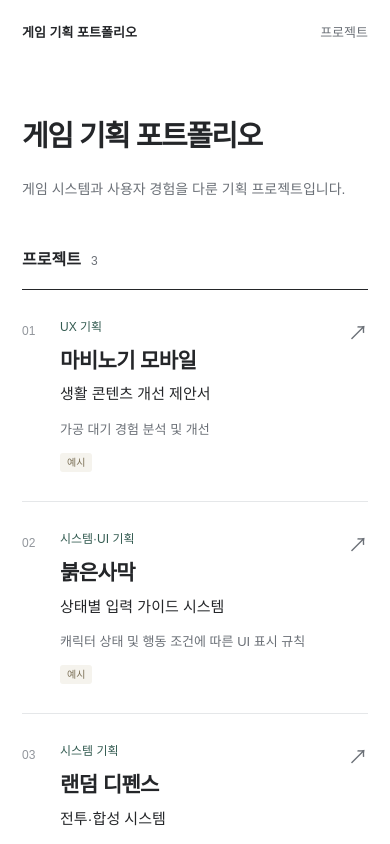
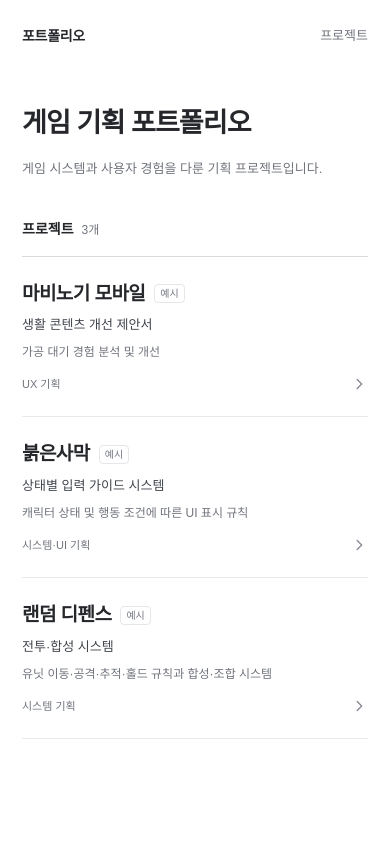
Before and after one commit to yuhaechan/game-portfolio, a Next.js app: page / in a window 390 px wide. Shown: the top 844 px of the page. Built offline with nearby package versions, Linux system fonts and the light colour scheme.

Commit message:
Update published portfolio

```diff
--- a/src/app/globals.css
+++ b/src/app/globals.css
@@ -1,64 +1,87 @@
 @import "tailwindcss";
 
-:root { --background:#fff; --text:#242629; --muted:#6b7077; --line:#e5e7e9; --accent:#345c52; }
+:root { --background:#fff; --text:#25272b; --muted:#70747c; --line:#e9eaed; --accent:#343b47; }
 * { box-sizing:border-box; }
-html { scroll-behavior:smooth; scroll-padding-top:30px; }
+html { scroll-behavior:smooth; scroll-padding-top:28px; }
 body { margin:0; background:var(--background); color:var(--text); font-family:Arial,"Malgun Gothic",sans-serif; -webkit-font-smoothing:antialiased; }
 a { color:inherit; text-decoration:none; }
 button { cursor:pointer; font:inherit; }
 a:focus-visible,button:focus-visible { outline:2px solid var(--accent); outline-offset:5px; }
-.skip-link { position:fixed; top:10px; left:20px; padding:10px 16px; background:#222; color:white; z-index:20; transform:translateY(-150%); }
+.skip-link { position:fixed; top:10px; left:20px; padding:10px 16px; background:#25272b; color:white; z-index:20; transform:translateY(-150%); }
 .skip-link:focus { transform:translateY(0); }
-.site-header { max-width:1060px; margin:auto; padding:28px 30px; display:flex; align-items:center; justify-content:space-between; gap:25px; font-size:14px; font-weight:600; }
-.header-link { color:var(--muted); font-size:13px; font-weight:400; }
-.header-link:hover,.back-link:hover { color:var(--text); text-decoration:underline; }
-.portfolio-main { max-width:1000px; margin:0 auto; padding:0 30px 70px; min-height:calc(100svh - 175px); }
-.intro { padding:78px 0 65px; }
-.intro h1 { font-size:clamp(28px,4vw,42px); font-weight:600; line-height:1.4; letter-spacing:-1.5px; margin:0 0 20px; word-break:keep-all; }
-.intro p { color:var(--muted); max-width:640px; font-size:15px; line-height:1.9; margin:0; white-space:pre-wrap; word-break:keep-all; overflow-wrap:anywhere; }
-.intro .author { color:var(--text); margin:0 0 10px; }
-.section-title { border-bottom:1px solid var(--text); padding:0 0 17px; display:flex; gap:10px; align-items:baseline; }
-.section-title h2 { font-size:16px; font-weight:600; margin:0; }
-.section-title span { font-size:12px; color:var(--muted); }
-.project-card { display:flex; align-items:flex-start; gap:28px; padding:34px 4px; border-bottom:1px solid var(--line); }
-.project-card:hover h3 { text-decoration:underline; text-underline-offset:5px; }
-.project-number { font-size:12px; color:#92969c; min-width:24px; padding-top:4px; }
+.site-header { max-width:960px; min-height:88px; margin:0 auto; padding:24px 32px; display:flex; align-items:center; justify-content:space-between; gap:24px; }
+.site-brand { font-size:14px; font-weight:600; letter-spacing:-.3px; }
+.header-link { color:var(--muted); font-size:13px; padding:8px 0; }
+.header-link:hover,.back-link:hover { color:var(--text); text-decoration:underline; text-underline-offset:4px; }
+.portfolio-main { max-width:960px; margin:0 auto; padding:0 32px 88px; }
+.intro { padding:48px 0 52px; }
+.intro h1 { font-size:clamp(27px,3.4vw,34px); font-weight:600; line-height:1.45; letter-spacing:-1.2px; margin:0 0 14px; word-break:keep-all; }
+.intro p { color:var(--muted); max-width:660px; font-size:14px; line-height:1.8; margin:0; white-space:pre-wrap; word-break:keep-all; overflow-wrap:anywhere; }
+.intro .author { color:var(--text); font-size:14px; margin-bottom:8px; }
+.section-title { display:flex; align-items:baseline; gap:8px; padding:0 0 16px; border-bottom:1px solid #d8dade; }
+.section-title h2 { font-size:14px; font-weight:600; margin:0; }
+.section-title span { color:var(--muted); font-size:12px; }
+.project-card { display:flex; align-items:center; gap:24px; padding:26px 0; border-bottom:1px solid var(--line); }
+.project-card:hover { background:#fafbfc; }
 .project-card-copy { flex:1; min-width:0; }
-.category { color:var(--accent); font-size:12px; margin:0 0 9px; }
-.project-card h3 { margin:0 0 7px; font-size:23px; letter-spacing:-.6px; font-weight:600; line-height:1.5; }
-.card-subtitle { font-size:15px; margin:0 0 12px; }
-.card-summary { font-size:13px; color:var(--muted); line-height:1.8; margin:0; overflow-wrap:anywhere; }
-.card-arrow { font-size:20px; color:var(--muted); }
-.example-label { display:inline-block; color:#7b7057; background:#f5f3ed; border-radius:3px; padding:2px 7px; font-size:10px; margin-top:12px; }
-.project-thumbnail { width:180px; height:115px; object-fit:cover; border-radius:3px; }
-.site-footer { max-width:1000px; margin:auto; padding:26px 30px; border-top:1px solid var(--line); color:#80858b; font-size:11px; }
-.back-link { display:inline-block; color:var(--muted); font-size:13px; margin-top:25px; }
-.detail-heading { margin:45px 0 30px; }
-.detail-heading h1 { font-size:clamp(29px,4vw,40px); letter-spacing:-1.3px; line-height:1.4; margin:0 0 12px; font-weight:600; }
-.subtitle { font-size:19px; margin:0; line-height:1.6; }
-.detail-summary { margin:24px 0 0; max-width:760px; color:var(--muted); font-size:15px; line-height:1.9; }
-.project-meta { display:flex; flex-wrap:wrap; gap:30px; margin:30px 0; border-top:1px solid var(--line); border-bottom:1px solid var(--line); padding:20px 0; }
+.project-name { display:flex; align-items:center; flex-wrap:wrap; gap:9px; margin-bottom:6px; }
+.project-name h3 { margin:0; font-size:20px; font-weight:600; letter-spacing:-.55px; line-height:1.5; overflow-wrap:anywhere; }
+.project-card:hover h3 { text-decoration:underline; text-underline-offset:5px; text-decoration-thickness:1px; }
+.card-subtitle { color:#41454c; font-size:14px; line-height:1.65; margin:0 0 7px; overflow-wrap:anywhere; }
+.card-summary { color:var(--muted); font-size:13px; line-height:1.75; margin:0; overflow-wrap:anywhere; }
+.project-tail { display:flex; align-items:center; gap:24px; margin-left:auto; flex-shrink:0; }
+.category { color:var(--muted); font-size:12px; line-height:1.6; margin:0; }
+.card-arrow { width:18px; height:18px; flex-shrink:0; color:#858a92; }
+.project-card:hover .card-arrow { color:var(--text); }
+.example-label { display:inline-block; color:#737781; border:1px solid #e4e6e9; border-radius:4px; padding:1px 5px; font-size:10px; font-weight:400; line-height:1.5; white-space:nowrap; }
+.project-thumbnail { width:120px; height:84px; flex-shrink:0; object-fit:cover; border-radius:4px; }
+.back-link { display:inline-block; color:var(--muted); font-size:13px; padding:8px 0; margin-top:18px; }
+.detail-heading { margin:36px 0 30px; max-width:760px; }
+.detail-heading > .category { margin-bottom:12px; }
+.detail-heading h1 { font-size:clamp(27px,3.5vw,34px); font-weight:600; line-height:1.45; letter-spacing:-1px; margin:0 0 10px; }
+.subtitle { font-size:17px; color:#41454c; line-height:1.7; margin:0 0 10px; }
+.detail-summary { font-size:14px; color:var(--muted); line-height:1.9; margin:20px 0 0; overflow-wrap:anywhere; }
+.project-meta { display:flex; flex-wrap:wrap; gap:24px; margin:30px 0; padding:20px 0; border-top:1px solid var(--line); border-bottom:1px solid var(--line); }
 .project-meta div { min-width:140px; flex:1; }
-.project-meta dt { font-size:11px; color:var(--muted); margin-bottom:7px; }
-.project-meta dd { font-size:13px; margin:0; white-space:pre-wrap; overflow-wrap:anywhere; }
-.detail-cover { display:block; max-width:100%; max-height:550px; margin:35px auto; object-fit:contain; }
-.detail-content { max-width:760px; }
-.detail-content section { margin:45px 0; }
-.detail-content h2,.attachments h2 { font-size:18px; font-weight:600; margin:0 0 16px; }
-.detail-content p { font-size:15px; line-height:2; white-space:pre-wrap; overflow-wrap:anywhere; margin:0; }
-.attachments { border-top:1px solid var(--line); padding-top:30px; margin-top:45px; }
-.attachments a { display:flex; justify-content:space-between; gap:20px; align-items:center; padding:18px 0; border-bottom:1px solid var(--line); font-size:14px; overflow-wrap:anywhere; }
-.attachments a:hover { color:var(--accent); }
-.attachments span { font-size:12px; color:var(--muted); flex-shrink:0; }
-.project-pagination { display:flex; justify-content:space-between; gap:25px; margin-top:65px; padding-top:24px; border-top:1px solid var(--line); font-size:13px; }
-.project-pagination a:hover { text-decoration:underline; }
+.project-meta dt { font-size:12px; color:var(--muted); margin-bottom:7px; }
+.project-meta dd { font-size:13px; line-height:1.8; margin:0; white-space:pre-wrap; overflow-wrap:anywhere; }
+.detail-cover { display:block; max-width:100%; max-height:520px; object-fit:contain; margin:32px auto; }
+.detail-content section { display:grid; grid-template-columns:140px minmax(0,1fr); gap:32px; padding:30px 0; border-top:1px solid var(--line); }
+.detail-content h2,.attachments h2 { font-size:15px; font-weight:600; line-height:1.9; margin:0; }
+.detail-content p { font-size:14px; line-height:1.95; white-space:pre-wrap; overflow-wrap:anywhere; margin:0; }
+.attachments { border-top:1px solid var(--line); padding-top:26px; margin-top:8px; }
+.attachments h2 { margin-bottom:12px; }
+.attachments a { display:flex; justify-content:space-between; gap:20px; align-items:center; padding:17px 0; border-bottom:1px solid var(--line); font-size:14px; overflow-wrap:anywhere; }
+.attachments a:hover { text-decoration:underline; text-underline-offset:4px; }
+.attachments span { color:var(--muted); font-size:12px; flex-shrink:0; }
+.project-pagination { display:flex; justify-content:space-between; gap:24px; margin-top:44px; padding-top:23px; border-top:1px solid #d8dade; font-size:13px; }
+.project-pagination a:hover { text-decoration:underline; text-underline-offset:4px; }
 .project-pagination a:last-child { text-align:right; }
-.preview-banner { padding:12px 16px; background:#f3f5ee; font-size:12px; color:#52613c; }
-.empty-state { padding:50px 0; color:var(--muted); font-size:14px; }
+.preview-banner { padding:10px 14px; margin:8px 0; background:#f3f5f7; border-radius:4px; font-size:12px; color:#646d7b; }
+.empty-state { padding:40px 0; color:var(--muted); font-size:14px; }
 .message-page { max-width:700px; margin:auto; padding:80px 24px; }
 .message-page h1 { font-size:25px; margin:20px 0; }
 .message-page p { font-size:14px; color:var(--muted); line-height:1.8; }
 .text-button { display:inline-block; margin-top:18px; text-decoration:underline; font-size:14px; }
 .button { border:1px solid var(--line); background:white; padding:12px 18px; border-radius:4px; }
-@media(max-width:600px) { .site-header { padding:23px 22px; font-size:13px; } .portfolio-main { padding:0 22px 50px; } .intro { padding:50px 0 45px; } .intro h1 { font-size:29px; } .intro p { font-size:14px; } .project-card { gap:14px; padding:28px 0; flex-wrap:wrap; } .project-card h3 { font-size:21px; } .project-thumbnail { width:100%; height:180px; margin-left:38px; } .card-arrow { margin-left:auto; } .site-footer { margin:0 22px; padding:24px 0; } .detail-heading { margin-top:35px; } .subtitle { font-size:17px; } .project-pagination { font-size:12px; } .attachments a { align-items:flex-start; flex-direction:column; gap:6px; } }
+@media(max-width:640px) {
+  .site-header { min-height:72px; padding:18px 22px; }
+  .portfolio-main { padding:0 22px 56px; }
+  .intro { padding:32px 0 38px; }
+  .intro h1 { font-size:27px; letter-spacing:-.9px; }
+  .intro p { font-size:13px; }
+  .project-card { align-items:flex-start; flex-wrap:wrap; gap:12px; padding:23px 0; }
+  .project-card-copy { flex-basis:calc(100% - 34px); }
+  .project-name h3 { font-size:19px; }
+  .card-subtitle { font-size:13px; }
+  .card-summary { font-size:12px; }
+  .project-tail { width:100%; margin:0; gap:12px; justify-content:space-between; }
+  .project-thumbnail { width:100%; height:180px; }
+  .category { font-size:11px; }
+  .detail-heading { margin:28px 0; }
+  .subtitle { font-size:16px; }
+  .detail-content section { grid-template-columns:1fr; gap:12px; padding:25px 0; }
+  .attachments a { align-items:flex-start; flex-direction:column; gap:6px; }
+  .project-pagination { font-size:12px; }
+}
 @media(prefers-reduced-motion:reduce) { html { scroll-behavior:auto; } }
--- a/src/app/layout.tsx
+++ b/src/app/layout.tsx
@@ -9,5 +9,5 @@ export const metadata: Metadata = {
 };
 
 export default function RootLayout({ children }: Readonly<{ children: React.ReactNode }>) {
-  return <html lang="ko"><body>{children}</body></html>;
+  return <html lang="ko" data-scroll-behavior="smooth"><body>{children}</body></html>;
 }
--- a/src/components/portfolio.tsx
+++ b/src/components/portfolio.tsx
@@ -5,6 +5,10 @@ import { useEffect, useState } from "react";
 import { assetUrl, type PortfolioSnapshot, type PortfolioProject } from "@/lib/portfolio";
 
 const sections: [keyof PortfolioProject, string][] = [["overview", "프로젝트 개요"], ["purpose", "기획 목적"], ["problem", "문제 정의"], ["analysis", "분석"], ["solution", "설계와 해결 방안"], ["validation", "검증 결과"]];
+
+function Chevron() {
+  return <svg className="card-arrow" viewBox="0 0 20 20" fill="none" aria-hidden="true"><path d="m8 5 5 5-5 5" stroke="currentColor" strokeWidth="1.5" strokeLinecap="round" strokeLinejoin="round" /></svg>;
+}
 
 export function Portfolio({ snapshot, projectId }: { snapshot: PortfolioSnapshot; projectId?: string }) {
   const [data, setData] = useState(snapshot);
@@ -31,7 +35,7 @@ export function Portfolio({ snapshot, projectId }: { snapshot: PortfolioSnapshot
   }
   return <>
     <a className="skip-link" href="#main">본문으로 이동</a>
-    <header className="site-header"><Link href="/" onClick={event => navigate(event)}>{data.title}</Link><Link className="header-link" href="/#projects" onClick={event => navigate(event)}>프로젝트</Link></header>
+    <header className="site-header"><Link className="site-brand" href="/" onClick={event => navigate(event)}>포트폴리오</Link><Link className="header-link" href="/#projects" onClick={event => navigate(event)}>프로젝트</Link></header>
     <main id="main" className="portfolio-main">
       {preview && <p className="preview-banner">로컬 미리보기 · 비공개 프로젝트 포함</p>}
       {active ? <>
@@ -44,9 +48,22 @@ export function Portfolio({ snapshot, projectId }: { snapshot: PortfolioSnapshot
         <nav className="project-pagination" aria-label="다른 프로젝트">{projects[index - 1] ? <Link href={`/projects/${projects[index - 1].id}/`} onClick={event => navigate(event, projects[index - 1].id)}>← {projects[index - 1].title}</Link> : <span/>}{projects[index + 1] && <Link href={`/projects/${projects[index + 1].id}/`} onClick={event => navigate(event, projects[index + 1].id)}>{projects[index + 1].title} →</Link>}</nav>
       </> : <>
         <section className="intro"><h1>{data.title}</h1>{data.name && <p className="author">{data.name}</p>}{data.introduction && <p>{data.introduction}</p>}</section>
-        <section id="projects" aria-labelledby="projects-title"><div className="section-title"><h2 id="projects-title">프로젝트</h2><span>{projects.length}</span></div><div className="project-list">{projects.map((project, index) => <Link className="project-card" key={project.id} href={`/projects/${project.id}/`} onClick={event => navigate(event, project.id)}><span className="project-number">{String(index + 1).padStart(2, "0")}</span><div className="project-card-copy"><p className="category">{project.category}</p><h3>{project.title}</h3>{project.subtitle && <p className="card-subtitle">{project.subtitle}</p>}<p className="card-summary">{project.summary}</p>{project.isExample && <span className="example-label">예시</span>}</div>{project.cover && <img src={preview ? `http://127.0.0.1:4310${project.cover}` : assetUrl(project.cover)} alt="" className="project-thumbnail" loading="lazy" />}<span className="card-arrow" aria-hidden="true">↗</span></Link>)}</div>{!projects.length && <p className="empty-state">공개된 프로젝트가 없습니다.</p>}</section>
+        <section id="projects" aria-labelledby="projects-title">
+          <div className="section-title"><h2 id="projects-title">프로젝트</h2><span>{projects.length}개</span></div>
+          <div className="project-list">{projects.map(project => (
+            <Link className="project-card" key={project.id} href={`/projects/${project.id}/`} onClick={event => navigate(event, project.id)}>
+              <div className="project-card-copy">
+                <div className="project-name"><h3>{project.title}</h3>{project.isExample && <span className="example-label">예시</span>}</div>
+                {project.subtitle && <p className="card-subtitle">{project.subtitle}</p>}
+                {project.summary && <p className="card-summary">{project.summary}</p>}
+              </div>
+              {project.cover && <img src={preview ? `http://127.0.0.1:4310${project.cover}` : assetUrl(project.cover)} alt="" className="project-thumbnail" loading="lazy" />}
+              <div className="project-tail">{project.category && <span className="category">{project.category}</span>}<Chevron /></div>
+            </Link>
+          ))}</div>
+          {!projects.length && <p className="empty-state">공개된 프로젝트가 없습니다.</p>}
+        </section>
       </>}
     </main>
-    <footer className="site-footer">{data.name || data.title}</footer>
   </>;
 }
```
